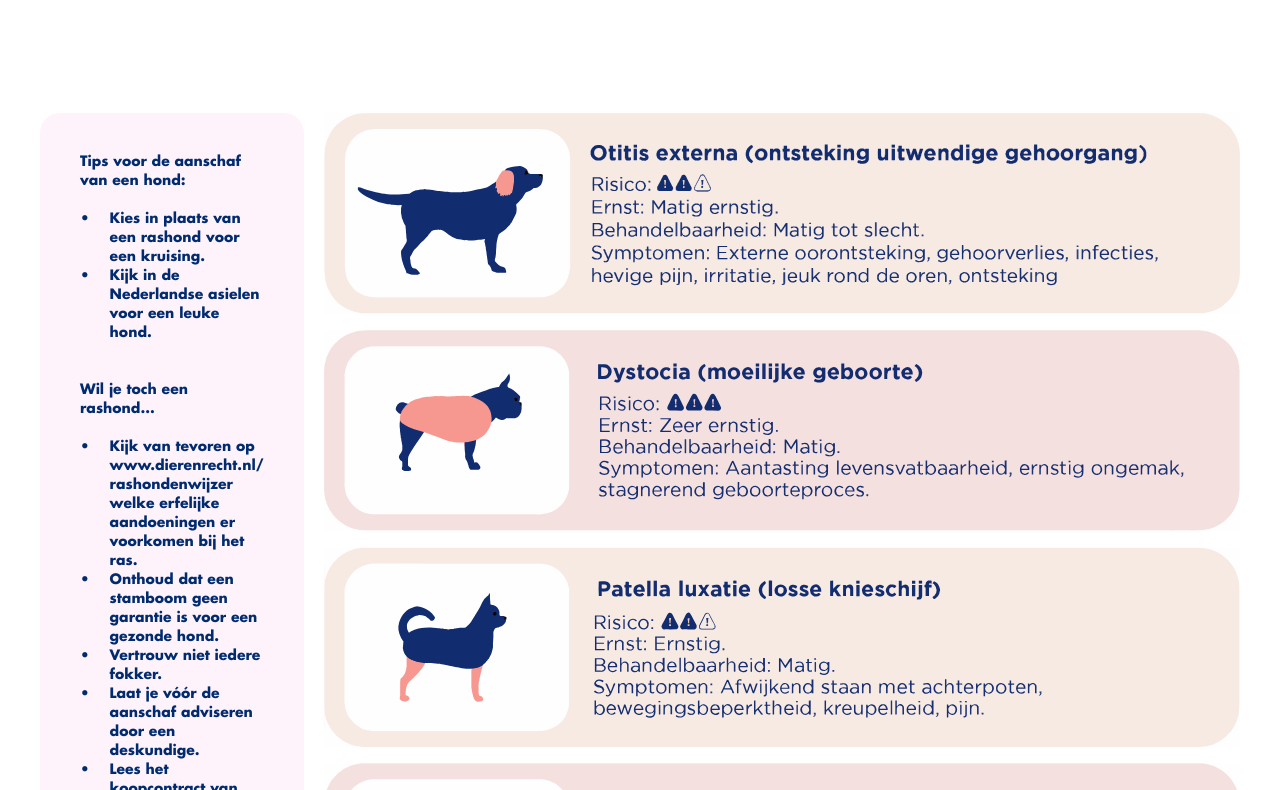
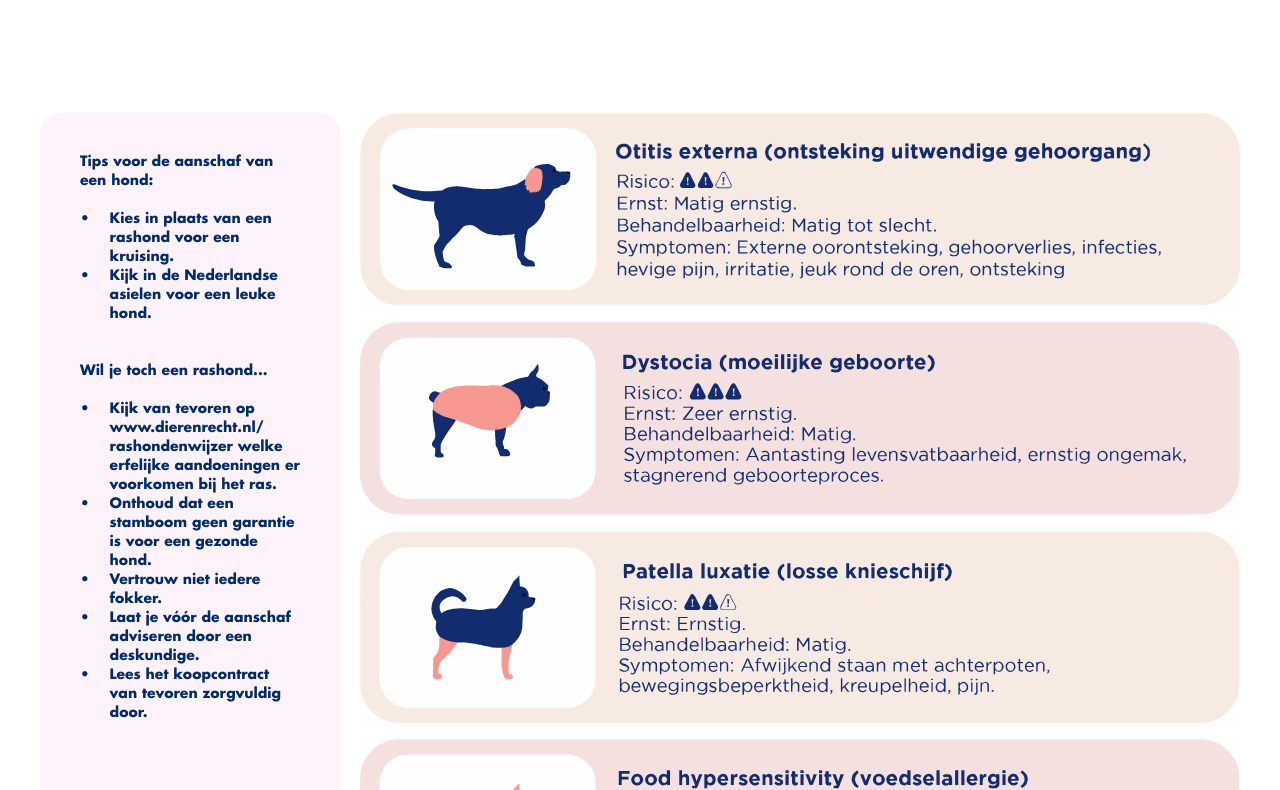
Before and after one commit to TSpierings/doorgefokte-hond, a React (Create React App) app: page /printout in a window 1280 px wide. Shown: the part 810-1600 px from the top of the page. Built offline with nearby package versions, Linux system fonts and the light colour scheme.

Commit message:
Add enter continue button and go back after print

```diff
--- a/src/components/dog-navigator/dog-navigator.tsx
+++ b/src/components/dog-navigator/dog-navigator.tsx
@@ -34,6 +34,7 @@ export class DogNavigator extends React.Component<DogNavigatorProps, {}> {
         this.props.onBack();
         break;
       case 'ArrowRight':
+      case 'Enter':
         if (this.props.phase === 5) {
           this.buttonRef.current?.click();
         }
@@ -82,6 +83,7 @@ export class DogNavigator extends React.Component<DogNavigatorProps, {}> {
           </div>
 
           <ReactToPrint
+            onAfterPrint={() => window.location.href = 'home'}
             trigger={() => <button ref={this.buttonRef} style={{ backgroundImage: `url(${play})` }} onClick={() => this.props.onForward()} />}
             content={() => this.props.componentToPrint!!.current}
           />
--- a/src/components/printout/printout.scss
+++ b/src/components/printout/printout.scss
@@ -63,7 +63,7 @@
 
         .risks {
             height: 730px;
-            flex: 5;
+            flex: 4;
 
             img {
                 margin-bottom: 10px;
```
